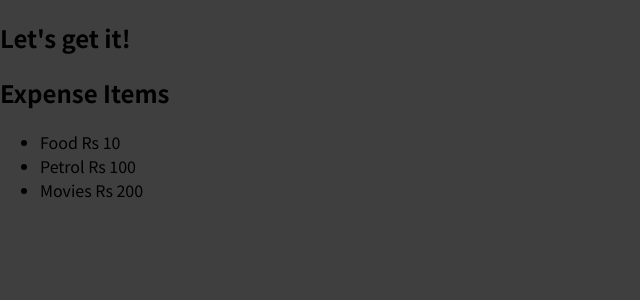
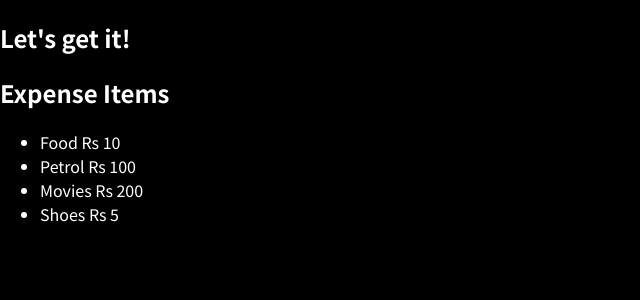
Before and after one commit to dmcdante007/Expense-tracker-React-, a JavaScript app: page / in a window 1280 px wide. Shown: the top 300 px of the page, without its empty margins (0-640 px from the left). Built offline with nearby package versions, Linux system fonts and the light colour scheme.

Commit message:
Changed-background-added-css-file

```diff
--- a/src/components/ExpenseItem.js
+++ b/src/components/ExpenseItem.js
@@ -1,3 +1,5 @@
+import './ExpenseItem.css';
+
 function ExpenseItem(){
     return(
         <div>
@@ -6,6 +8,7 @@ function ExpenseItem(){
             <li>Food Rs 10</li>
             <li>Petrol Rs 100</li>
             <li>Movies Rs 200</li>
+            <li>Shoes Rs 5</li>
         </ul>
         </div>
     );
--- a/src/index.css
+++ b/src/index.css
@@ -10,5 +10,6 @@ html {
 
 body {
   margin: 0;
-  background-color: #3f3f3f;
+  background-color: black;
+  color: white;
 }
```
Also changed, not shown: src/components/ExpenseItem.css (added).
